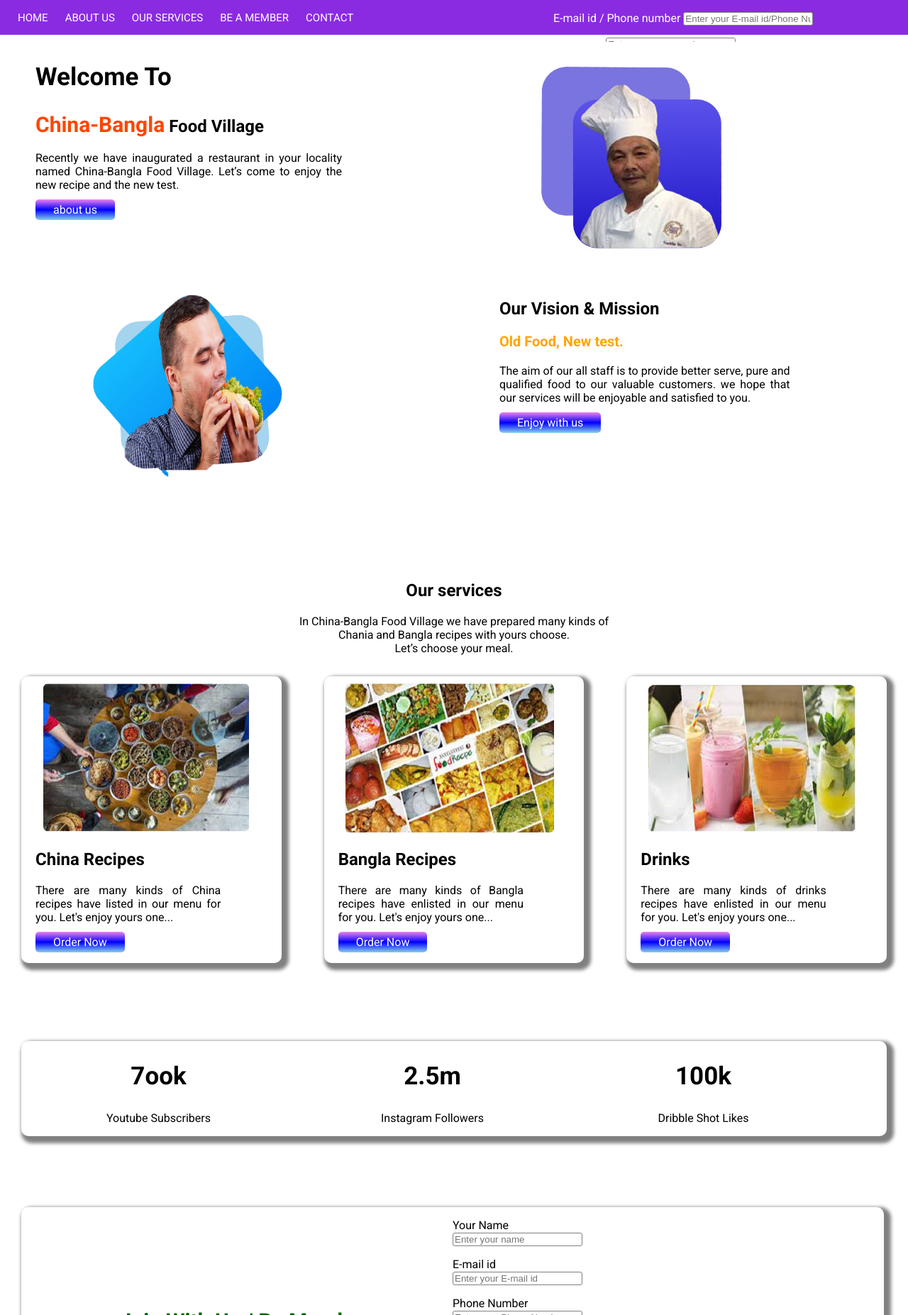
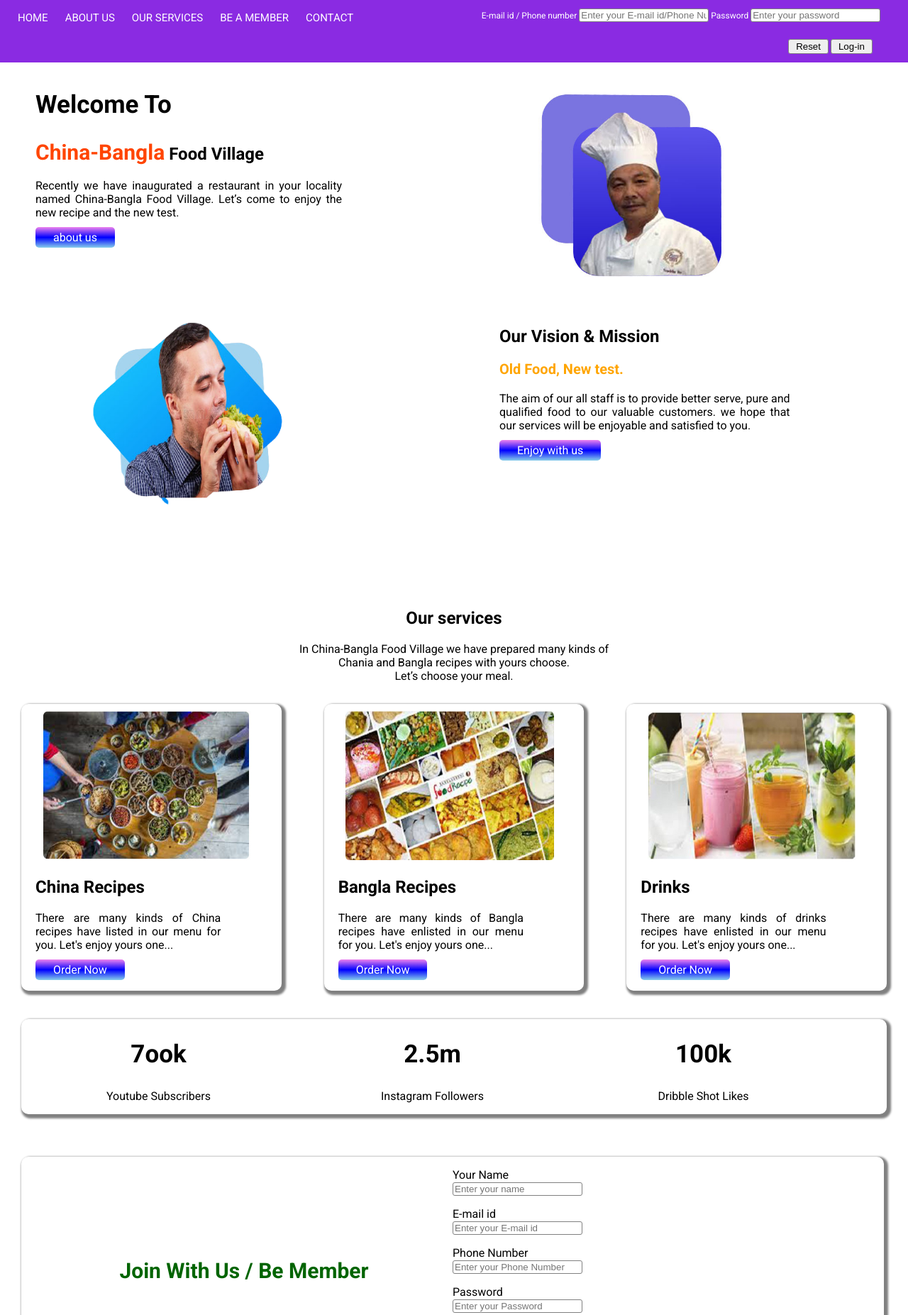
Before and after one commit to MROBEUL/Chania-Bangla-Food-Village, a plain HTML site: page index.html in a window 1280 px wide. Shown: the top 1853 px of the page at 71% size. Drawn offline with Linux system fonts and the light colour scheme.

Commit message:
sin-in part added

```diff
--- a/index.html
+++ b/index.html
@@ -19,12 +19,16 @@
             <a href="" class="menu"> be a member</a>
             <a href="" class="menu">contact</a>
         </div>
-        <div id="log-in">
+        <div class="log-in-part">
         <form action="">
-            <p>E-mail id / Phone number <input type="text" name="name" placeholder="Enter your E-mail id/Phone Number" id=""></p>
-            <p>Passward <input type="passward" name="name" placeholder="Enter your passward" id=""></p>
-            <button id="reset">reset</button>
-            <button id="submit">submit</button>
+            <p>
+                E-mail id / Phone number <input type="text" name="name" placeholder="Enter your E-mail id/Phone Number" id="">
+                Password <input type="password" name="name" placeholder="Enter your password" id="">
+            </p>
+           <p id="sin-in">
+            <button id="re-set">Reset</button>
+            <button id="log-in">Log-in</button>
+           </p>
         </form>
         </div>
     </section>
@@ -114,10 +118,10 @@
                 <p>Your Name <input type="text" name="name" placeholder="Enter your name" id=""></p>
                 <p>E-mail id <input type="text" name="name" placeholder="Enter your E-mail id" id=""></p>
                 <p>Phone Number <input type="text" name="name" placeholder="Enter your Phone Number" id=""></p>
-                <p>Passward <input type="passward" name="name" placeholder="Enter your passward" id=""></p>
-                <p>Re-Passward <input type="passward" name="name" placeholder="Enter your passward" id=""></p>
-                <button id="reset">reset</button>
-                <button id="submit">submit</button>
+                <p>Password <input type="Password" name="name" placeholder="Enter your Password" id=""></p>
+                <p>Re-Password <input type="Password" name="name" placeholder="Enter your Password" id=""></p>
+                <button id="reset">Reset</button>
+                <button id="submit">Submit</button>
             </form>
             </div>
     </section>
--- a/style.css
+++ b/style.css
@@ -4,13 +4,12 @@ body{
     padding: 0px;
 }
 .menu-items {
-    width: 100%;
+    display: grid;
+    grid-template-columns: repeat(2, 1fr);
     background: blueviolet;
-    display: flex;
     justify-content:space-between;
 }
 #menu-bar{
-    width: 60%;
     padding: 15px;
 }
 
@@ -28,13 +27,26 @@ body{
 .menu:hover{
     background-color: green;
 }
-#log-in{
+.log-in-part{
+    text-align: center;
     color: white;
-    width: 40%;
-    height: 10px;
+    font-size: 12px;
+
+}
+#sin-in{
     float: right;
-    padding: 0;
-    margin:0;
+    padding-right: 50px;
+}
+#re-set, #log-in{
+    border: 1px solid grey;
+    border-radius: 3px;
+    padding: 2px 10px;
+}
+#re-set:hover{
+    color: red;
+}
+#log-in:hover{
+    color: green;
 }
 
 h1{
@@ -106,7 +118,7 @@ h1{
     margin-left: 30px;
     margin-right: 30px;
     border-radius: 10px;
-    box-shadow: 5px 5px 5px 5px grey;
+    box-shadow: 3px 3px 3px 3px grey;
 }
 .image{
     width: 90%;
@@ -124,12 +136,9 @@ h1{
 #lower-part{
     display:flex;
     width: 100%;
-    margin-left: 30px;
-    margin-right: 30px;
-    margin-top: 100px;
-    margin-bottom: 100px;
+    margin:30px;
     border-radius: 10px;
-    box-shadow: 5px 5px 5px 5px grey;
+    box-shadow: 3px 3px 3px 3px grey;
 }
 #lower-part h1{
     text-align: center;
@@ -147,10 +156,9 @@ h1{
     justify-content: center;
     align-items: center;
     width: 95%;
-    margin-left: 30px;
-    margin-right: 30px;
+    margin:30px;
     border-radius: 10px;
-    box-shadow: 5px 5px 5px 5px grey;
+    box-shadow: 3px 3px 3px 3px grey;
 }
 .membership-part h2{
     color: darkgreen;
@@ -180,6 +188,7 @@ input:hover{
     width: 100%;
     background: olivedrab;
     text-align: center;
+    padding: 20px 0;
 }
 .fotter-part p{
         color:mediumslateblue;
```
